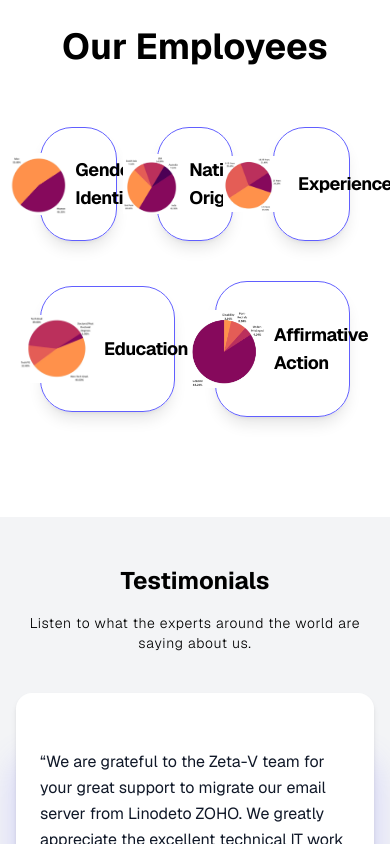
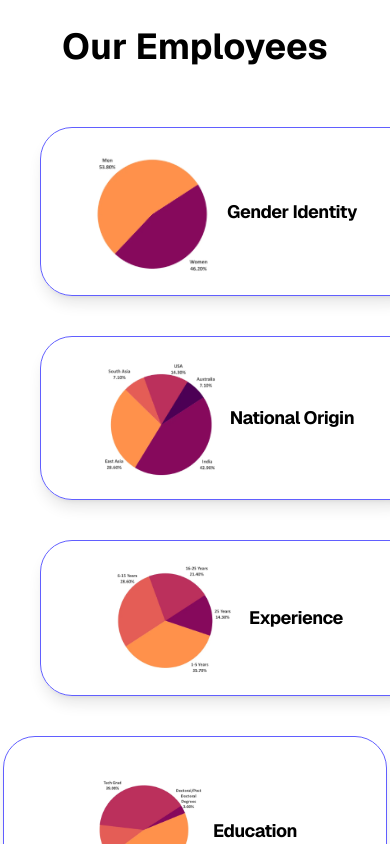
Before and after one commit to k-kaul/zeta-v, a Next.js app: page / in a window 390 px wide. Shown: the part 8160-9004 px from the top of the page. Built offline with nearby package versions, Linux system fonts and the light colour scheme.

Commit message:
fixed employees page

```diff
--- a/components/Employees.tsx
+++ b/components/Employees.tsx
@@ -13,27 +13,27 @@ export default function Employees(){
             <div className="text-center mb-5">
                 <h1 className="text-4xl font-bold">Our Employees</h1>
             </div>
-            <div className="grid grid-cols-3 gap-10">
-                <div className="flex items-center justify-center border py-5 px-2 rounded-4xl border-indigo-500 shadow-lg">
-                    <Image alt="gender-identity" src={gender}/>
-                    <h1 className="text-lg font-bold tracking-tight p-2 mz-2">Gender Identity</h1>
+            <div className="grid grid-cols-1 xl:grid xl:grid-cols-3 md:grid md:grid-cols-2 gap-10">
+                <div className="flex items-center justify-center border py-5 px-2 rounded-4xl border-indigo-500 shadow-lg min-w-sm">
+                    <Image alt="gender-identity" src={gender} className="w-30 xl:w-80 lg:w-50 md:40"/>
+                    <h1 className="text-lg font-bold tracking-tight p-2 mx-2">Gender Identity</h1>
                 </div>
-                <div className="flex items-center justify-center border py-5 px-2 rounded-4xl border-indigo-500 shadow-lg">
-                    <Image alt="national-origin" src={national_origin}/>
+                <div className="flex items-center justify-center border py-5 px-2 rounded-4xl border-indigo-500 shadow-lg min-w-sm">
+                    <Image alt="national-origin" src={national_origin} className="w-30 xl:w-80 lg:w-50 md:40"/>
                     <h1 className="text-lg font-bold tracking-tight p-2">National Origin</h1>
                 </div>
-                <div className="flex items-center justify-center border py-5 px-2 rounded-4xl border-indigo-500 shadow-lg">
-                    <Image alt="experience" src={experience}/>
+                <div className="flex items-center justify-center border py-5 px-2 rounded-4xl border-indigo-500 shadow-lg min-w-sm">
+                    <Image alt="experience" src={experience} className="w-30 xl:w-80 lg:w-50 md:40"/>
                     <h1 className="text-lg font-bold tracking-tight p-2 ml-2">Experience</h1>
                 </div>
             </div>
-            <div className="grid grid-cols-2 gap-10 items-center justify-center">
-                <div className="flex items-center justify-center border p-7 rounded-4xl border-indigo-500 shadow-lg">
-                    <Image alt="education" src={education}/>
+            <div className="grid lg:grid-cols-2 gap-10 items-center justify-center">
+                <div className="flex items-center justify-center border py-10 px-2 rounded-4xl border-indigo-500 shadow-lg min-w-sm">
+                    <Image alt="education" src={education} className="w-30 xl:w-80 lg:w-50 md:40"/>
                     <h1 className="text-lg font-bold tracking-tight p-2">Education</h1>
                 </div>
-                <div className="flex items-center justify-center border p-7 rounded-4xl border-indigo-500 shadow-lg">
-                    <Image alt="affirmative" src={affirmative}/>
+                <div className="flex items-center justify-center border py-5 px-2 rounded-4xl border-indigo-500 shadow-lg min-w-sm">
+                    <Image alt="affirmative" src={affirmative} className="w-30 xl:w-80 lg:w-50 md:40"/>
                     <h1 className="text-lg font-bold tracking-tight p-2">Affirmative Action</h1>
                 </div>
             </div>
```
